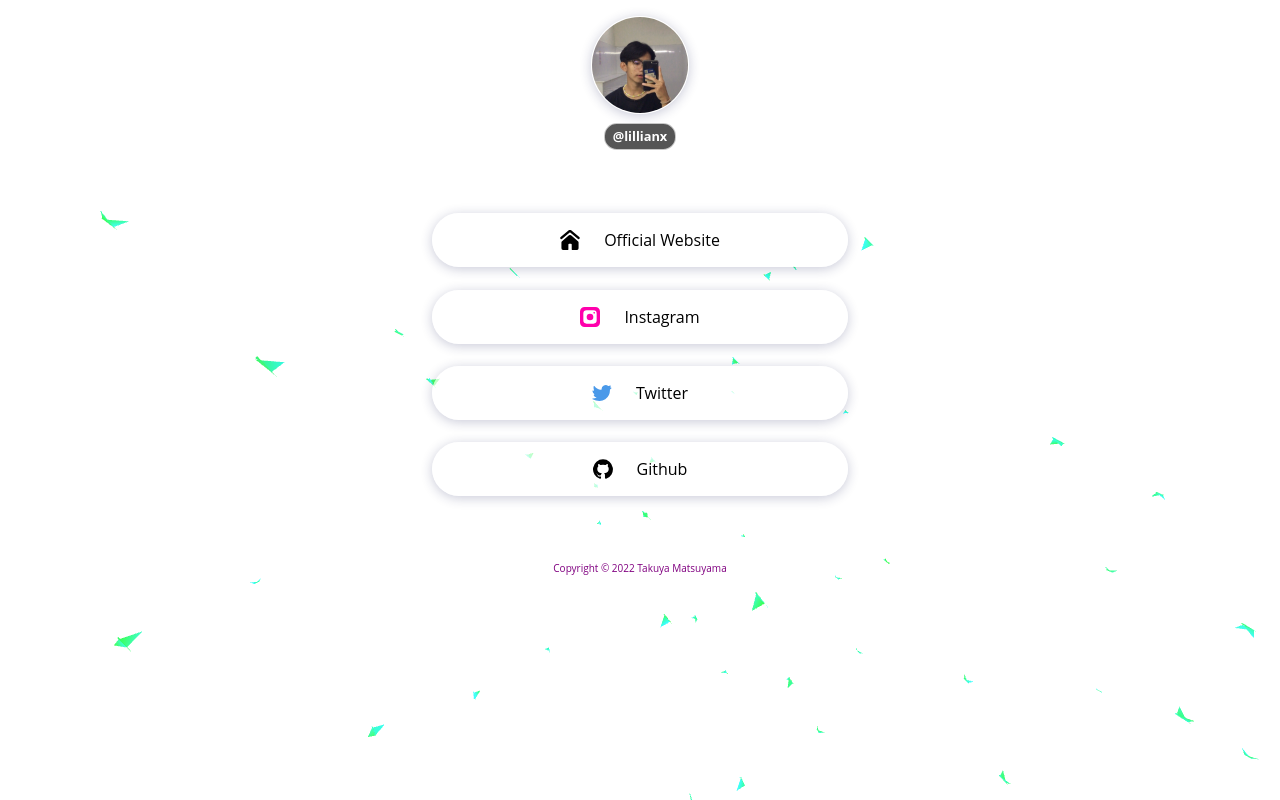
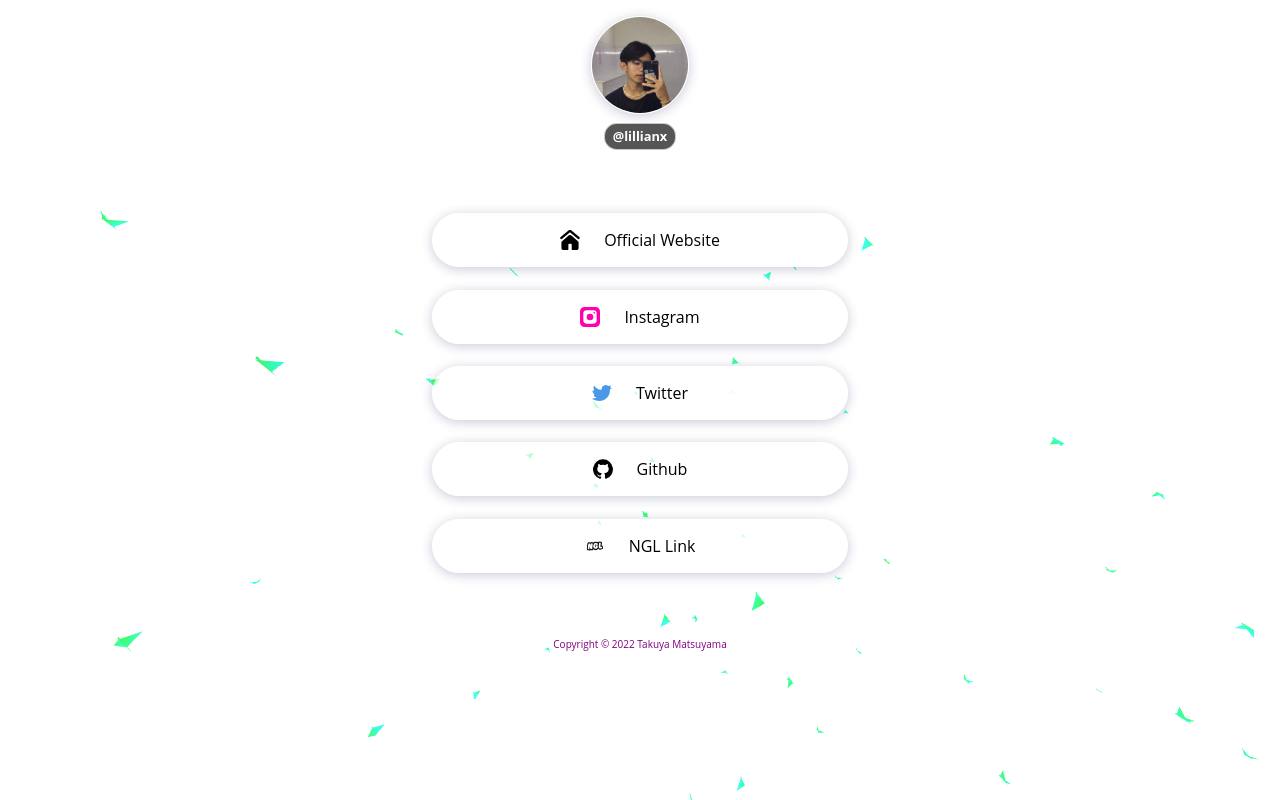
Before and after one commit to lillianxhub/link-in-bio, a plain HTML site: page index.html in a window 1280 px wide. Drawn offline with nearby package versions, Linux system fonts and the light colour scheme; animation ran at ten frames a second.

Commit message:
add ngl link

```diff
--- a/index.html
+++ b/index.html
@@ -69,6 +69,12 @@
                         Github
                     </a>
                 </li>
+                <li>
+                    <a href="https://ngl.link/lillianxhub">
+                        <img src="./images/NGL.png" alt="ngl" width="20px"/>
+                        NGL Link
+                    </a>
+                </li>
             </ul>
         </main>
         <footer>
```
Also changed, not shown: images/NGL.png (added).
